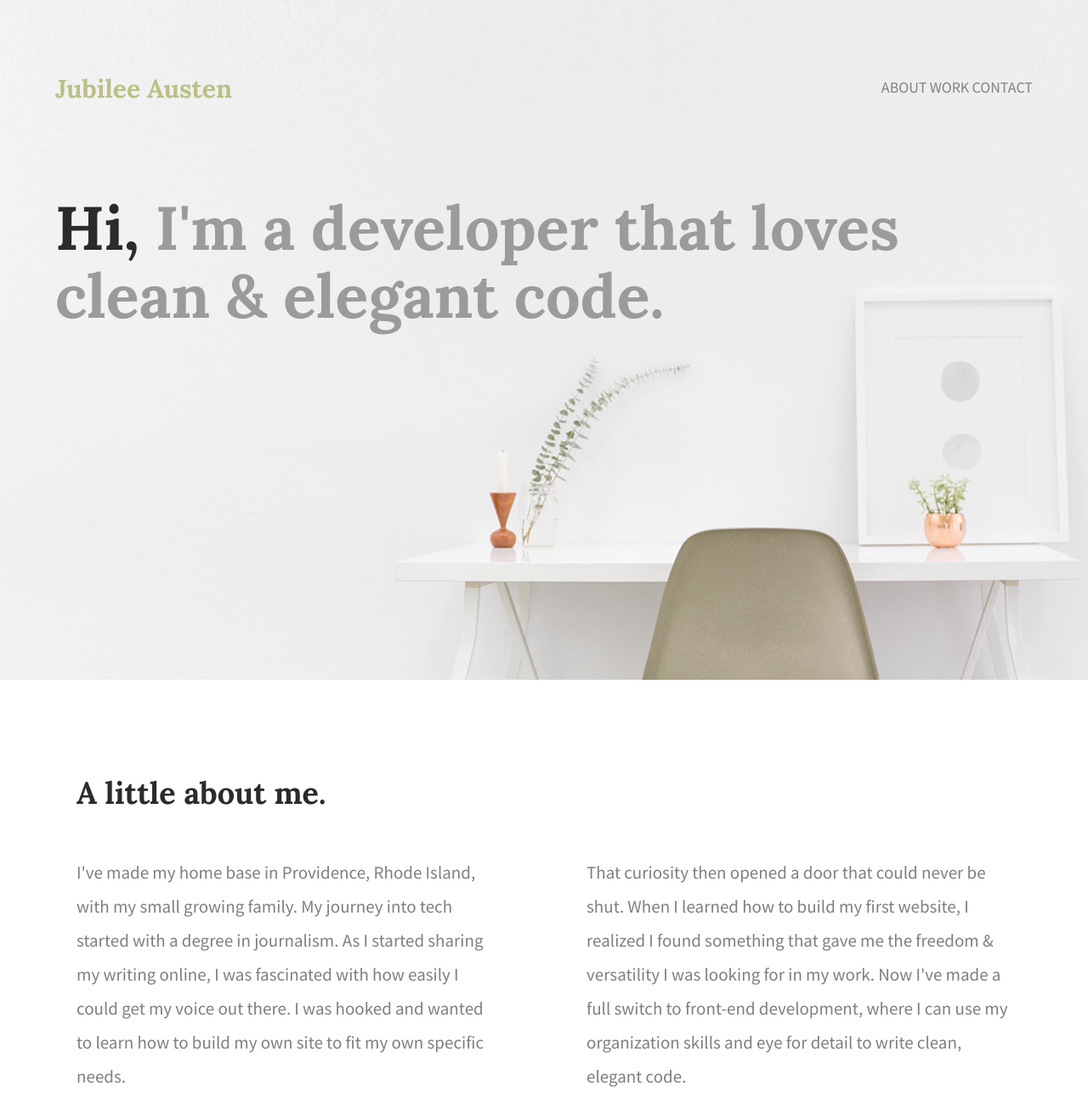
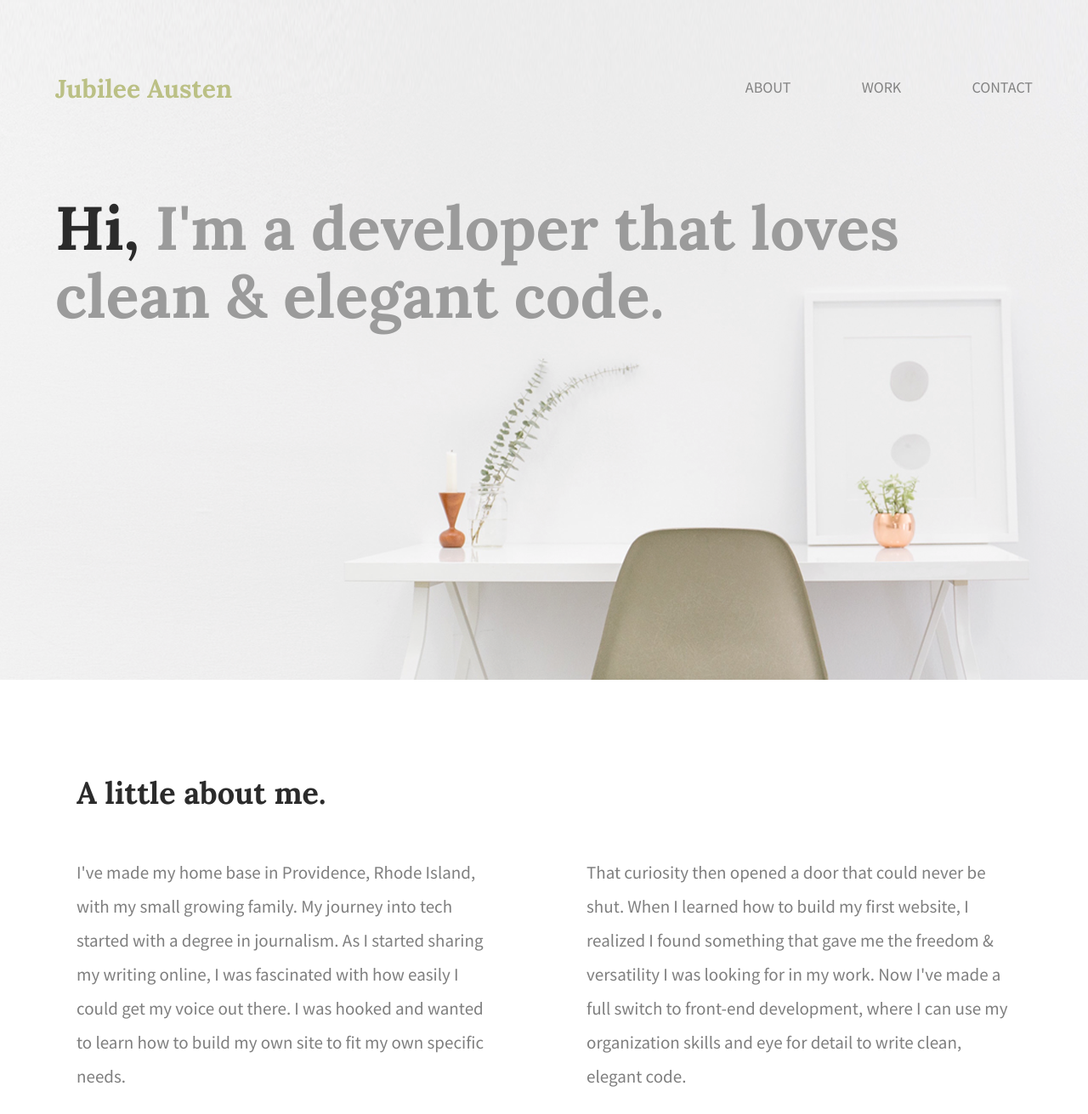
Before and after one commit to alymichwoo/Jubilee-Austen, a plain HTML site: page index.html in a window 1280 px wide. Shown: the top 1311 px of the page at 85% size. Drawn offline with Linux system fonts and the light colour scheme.

Commit message:
Minor CSS updates to navigation and contact header

```diff
--- a/css/main.css
+++ b/css/main.css
@@ -1,17 +1,16 @@
 /***** BASE STYLES *****/
+
 body {
   font-family: 'Source Sans Pro', sans-sans-serif;
   color: #2b2b2b;
 }
 
-#about, #work, #contact {
-  height: 600px;
-}
+/***** GRID *****/
 
-/***** GRID *****/
 .full-width {
   width: 1200px;
   margin: 0 auto;
+  overflow: auto;
 }
 
 .half-width {
@@ -25,10 +24,12 @@ body {
 }
 
 /***** HEADER *****/
+
 header {
   height: 800px;
   background: url(../img/hero.png);
   background-size: cover;
+  background-position: center;
 }
 
 header h1 {
@@ -52,6 +53,7 @@ nav ul li a {
   text-decoration: none;
   font-size: 18px;
   color: #828282;
+  margin-left: 80px;
 }
 
 header h2 {
@@ -145,7 +147,7 @@ header h2 span {
 
 #contact #email-header {
   font-size: 32px;
-  font-weight: normal;
+  font-weight: 400;
   line-height: 44px;
   margin: -30px 0 5px 0;
 }
@@ -173,6 +175,5 @@ header h2 span {
 }
 
 #contact ul img {
-  font-size: 32px;
   padding-right: 48px;
 }
```
